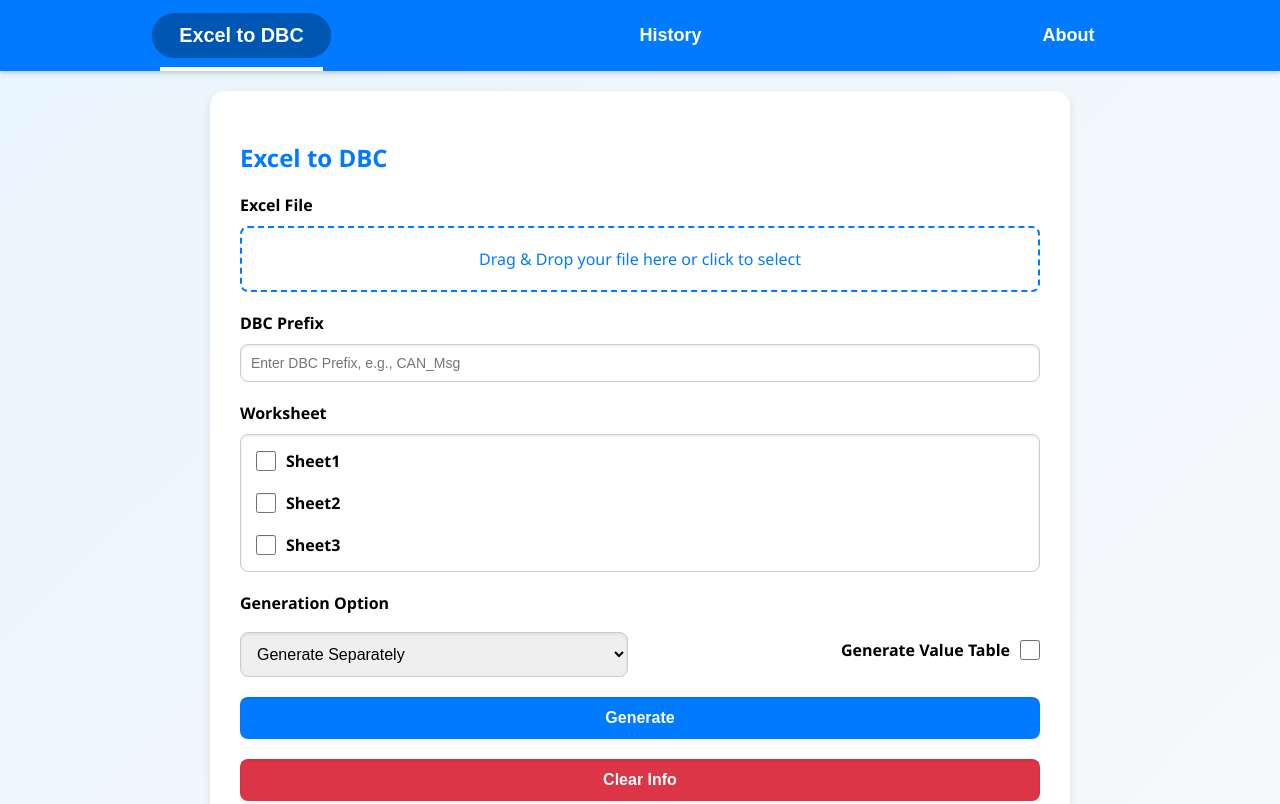
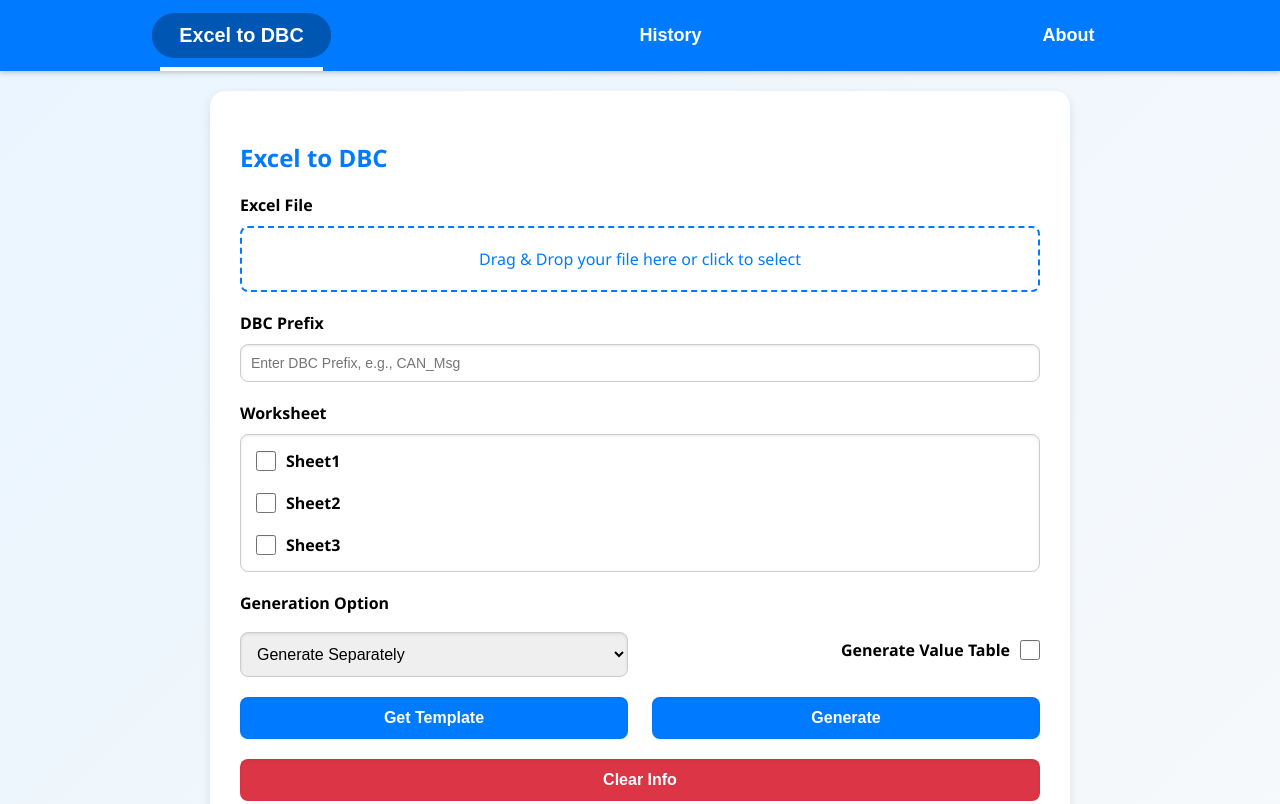
Before and after one commit to officialsyw/Excel-to-DBC-Conveter, a website: page index.html in a window 1280 px wide. Shown: the top 804 px of the page. Drawn offline with Linux system fonts and the light colour scheme; a script that the page names is missing.

Commit message:
Update index.html

```diff
--- a/index.html
+++ b/index.html
@@ -58,7 +58,7 @@
       </div>
       <!-- Top Buttons -->
       <div class="form-group button-group" style="margin-bottom: 20px;">
-        <button id="getTemplateButton" onclick="downloadTemplate()>Get Template</button>
+        <button id="getTemplateButton" onclick="downloadTemplate()">Get Template</button>
         <button id="generateButton">Generate</button>
       </div>
        <!-- Clear Information Button -->
```
